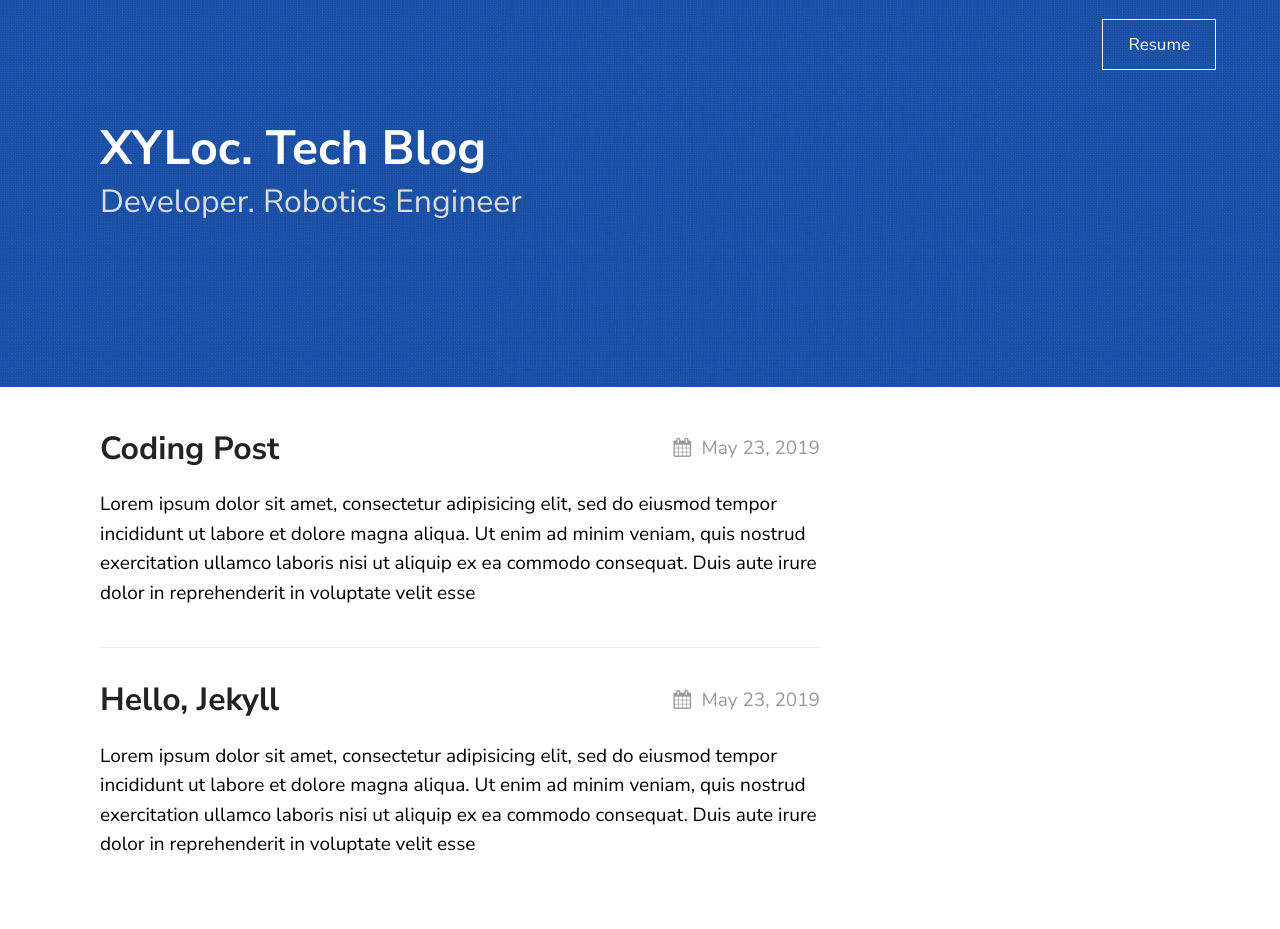
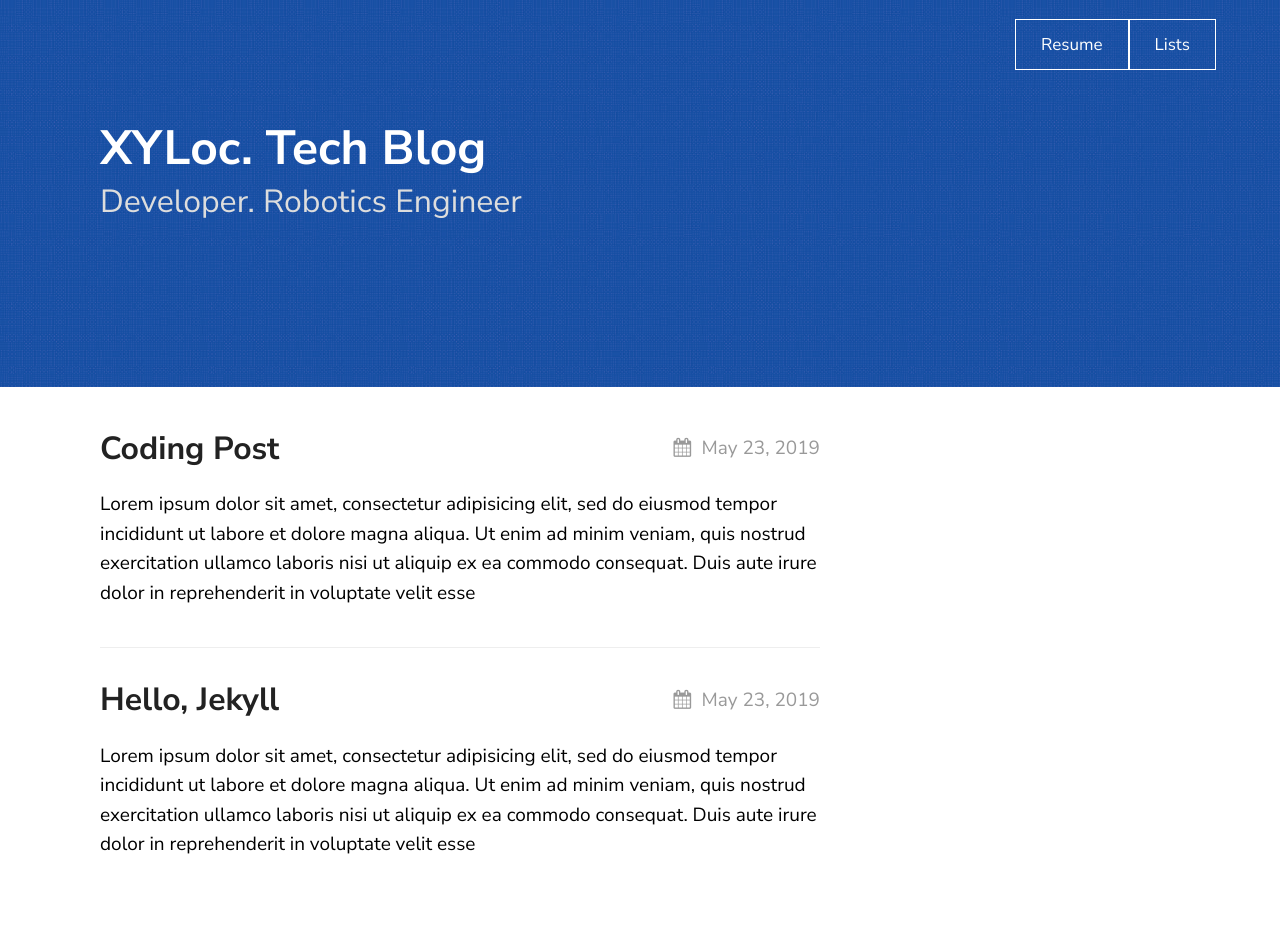
Before and after one commit to xyloc/xyloc.github.io, a Jekyll site: the page built from index.md, in a window 1280 px wide. Built offline with Jekyll 4.4.1, drawn with Linux system fonts in a browser that asks for light colours.

Commit message:
Update _config.yml

```diff
--- a/_config.yml
+++ b/_config.yml
@@ -24,6 +24,8 @@ texture:
   navigation:
   - title: Resume
     url: "/resume"
+  - title: Lists
+    url: "/_posts"
 
   # generate social links in footer
   #social_links:
```
